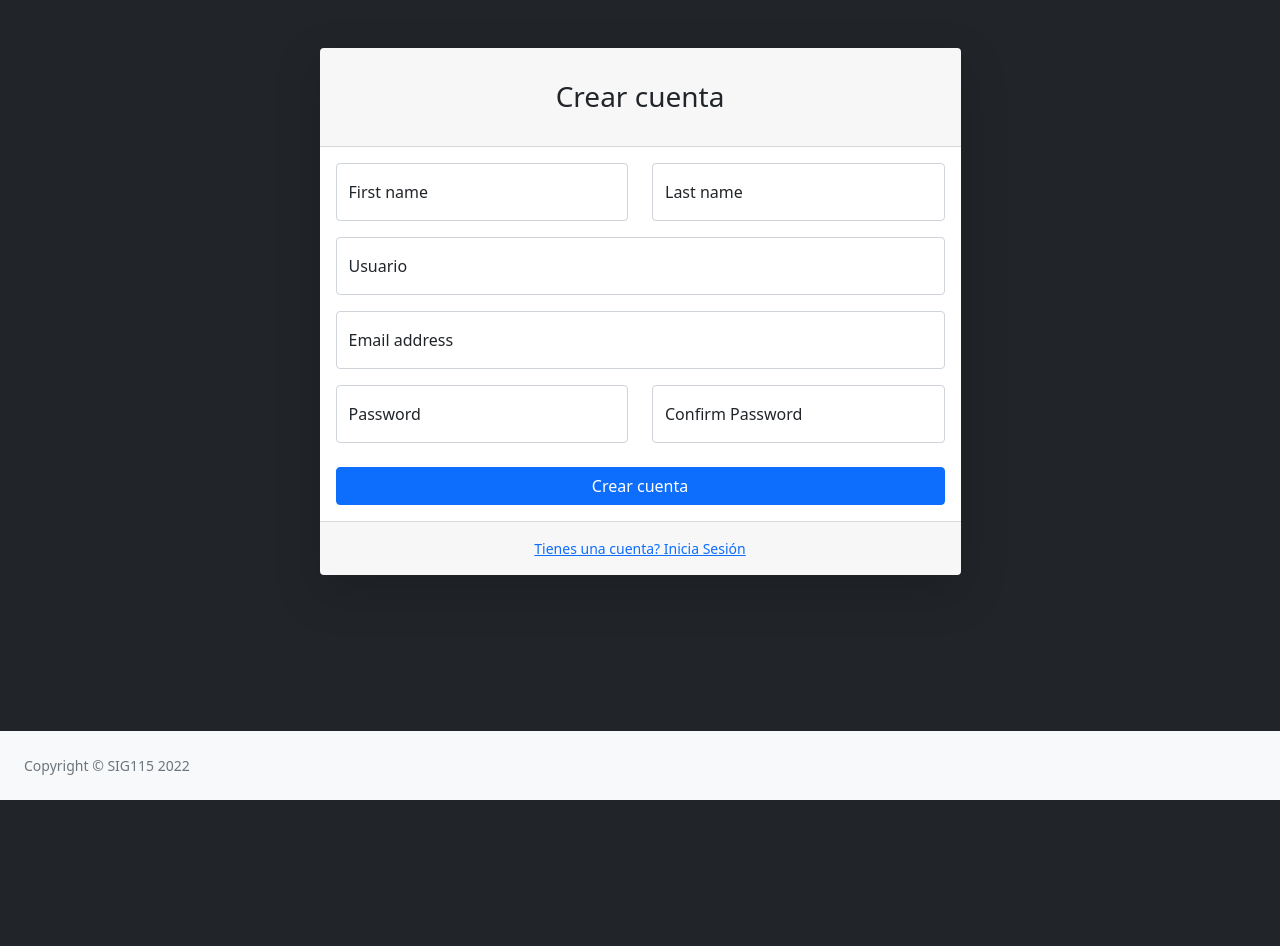
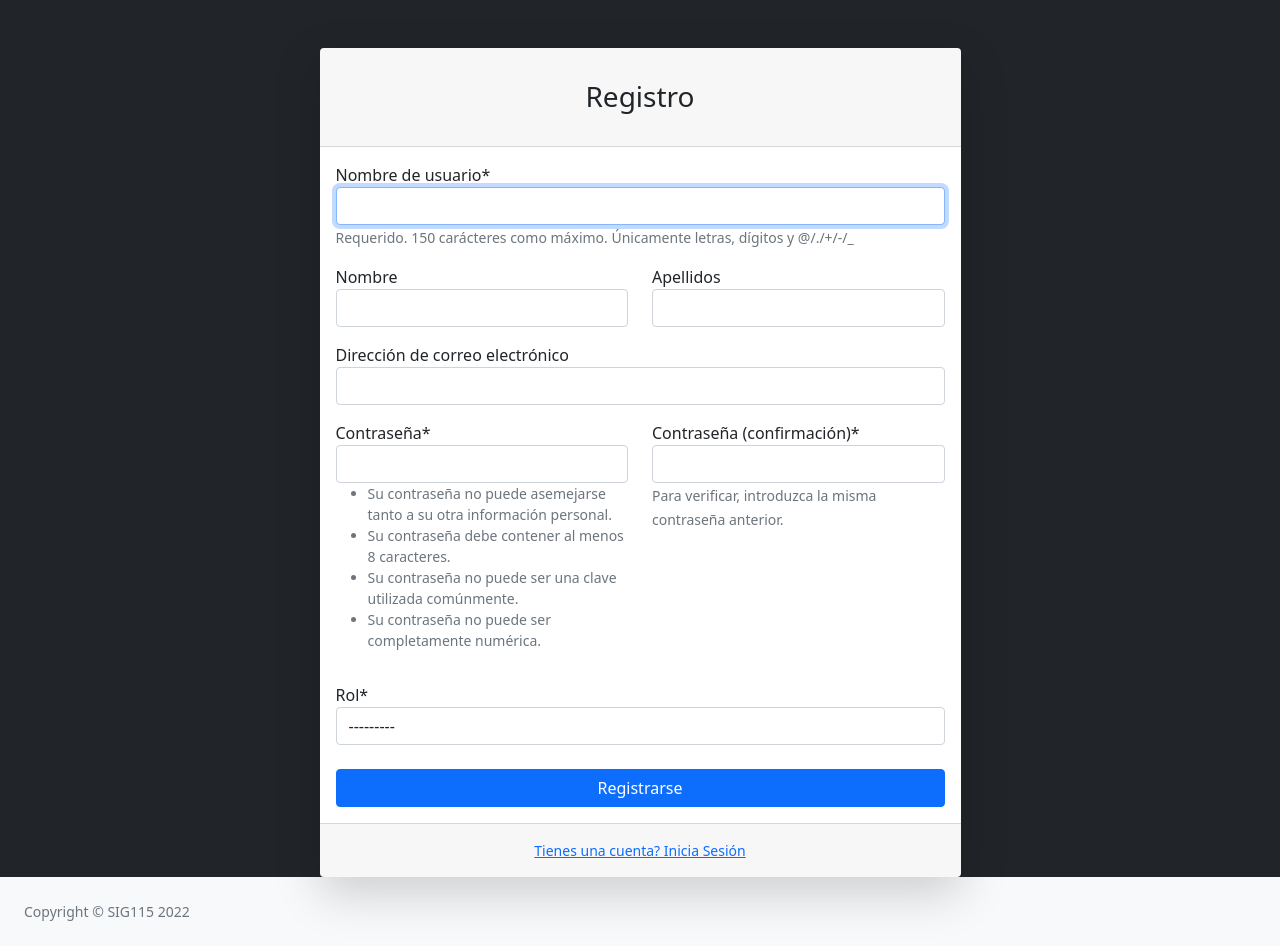
Before and after one commit to repositorioUES/ProyectoSGI115, a Django app: page /registro/ in a window 1280 px wide. Before the commit the page ends 800 px from the top, so only its background shows below. Run offline with Django 3.2, Linux system fonts and the light colour scheme; parts of the project's set-up code (start-up, migrations or seed data) failed here and were passed over; some libraries are stand-ins or nearby versions.

Commit message:
Roles de usuarios

```diff
--- a/SistemaGerencial/forms.py
+++ b/SistemaGerencial/forms.py
@@ -1,7 +1,15 @@
 from django import forms
 from django.contrib.auth.forms import UserCreationForm
 from django.contrib.auth.models import User
+from .models import User
 
 
 class CustomUserCreationForm(UserCreationForm):
-    pass
+
+    class Meta:
+        model = User
+        fields = ['username', 'first_name', 'last_name', 'email', 'password1', 'password2', 'rol']
+
+    def __init__(self, *args, **kwargs):
+        super(self.__class__, self).__init__(*args, **kwargs)
+        self.fields['rol'].required = True
--- a/SistemaGerencial/models.py
+++ b/SistemaGerencial/models.py
@@ -2,6 +2,5 @@ from django.db import models
 from django.contrib.auth.models import AbstractUser
 # Create your models here.
 class User(AbstractUser):
-    is_administador = models.BooleanField('Administrador', default=False)
-    is_estrategico = models.BooleanField('Estrategico', default=False)
-    is_tactico = models.BooleanField('Tactico', default=False)
+    ROL = (('administrador','Administrador'),('estrategico', 'Estrategico'), ('tactico', 'Tactico'))
+    rol = models.CharField(max_length=20, choices=ROL, blank=True, help_text='')
--- a/SistemaGerencial/templates/registration/login.html
+++ b/SistemaGerencial/templates/registration/login.html
@@ -26,8 +26,10 @@
                                             </div>
                                         </div>
                                     <div class="card-body">
-                                         {% if form.errors %}
-                                            <p class="error">Credenciales Incorrectas !!!</p>
+                                        {% if form.errors %}
+                                            <div class="alert alert-warning" role="alert">
+                                                <p class="error">Credenciales Incorrectas !!!</p>
+                                            </div>
                                           {% endif %}
                                         <form method="post"  role="form" action="">
                                             {% csrf_token %}
--- a/SistemaGerencial/templates/registration/registro.html
+++ b/SistemaGerencial/templates/registration/registro.html
@@ -1,4 +1,6 @@
 {% load static %}
+{% load crispy_forms_tags %}
+
 <!DOCTYPE html>
 <html lang="en">
     <head>
@@ -19,48 +21,51 @@
                         <div class="row justify-content-center">
                             <div class="col-lg-7">
                                 <div class="card shadow-lg border-0 rounded-lg mt-5">
-                                    <div class="card-header"><h3 class="text-center font-weight-light my-4">Crear cuenta</h3></div>
+                                    <div class="card-header"><h3 class="text-center font-weight-light my-4">Registro</h3></div>
                                     <div class="card-body">
                                         <form method="post"  role="form" action="">
                                             {% csrf_token %}
+                                            <div class="form-floating mb-3">
+                                                {{ form.username|as_crispy_field }}
+                                            </div>
                                             <div class="row mb-3">
                                                 <div class="col-md-6">
                                                     <div class="form-floating mb-3 mb-md-0">
-                                                        <input class="form-control" id="inputFirstName" type="text" placeholder="Enter your first name" />
-                                                        <label for="inputFirstName">First name</label>
+                                                        {{ form.first_name|as_crispy_field }}
                                                     </div>
                                                 </div>
                                                 <div class="col-md-6">
                                                     <div class="form-floating">
-                                                        <input class="form-control" id="inputLastName" type="text" placeholder="Enter your last name" />
-                                                        <label for="inputLastName">Last name</label>
+                                                        {{ form.last_name|as_crispy_field }}
                                                     </div>
                                                 </div>
                                             </div>
                                             <div class="form-floating mb-3">
-                                                <input class="form-control" name="username" type="text" placeholder="Usuario" />
-                                                <label for="username">Usuario</label>
-                                            </div>
-                                            <div class="form-floating mb-3">
-                                                <input class="form-control" id="inputEmail" type="email" placeholder="name@example.com" />
-                                                <label for="inputEmail">Email address</label>
+                                                {{ form.email|as_crispy_field }}
                                             </div>
                                             <div class="row mb-3">
                                                 <div class="col-md-6">
                                                     <div class="form-floating mb-3 mb-md-0">
-                                                        <input class="form-control" id="inputPassword" type="password" placeholder="Create a password" />
-                                                        <label for="inputPassword">Password</label>
+                                                {{ form.password1|as_crispy_field }}
                                                     </div>
                                                 </div>
                                                 <div class="col-md-6">
                                                     <div class="form-floating mb-3 mb-md-0">
-                                                        <input class="form-control" id="inputPasswordConfirm" type="password" placeholder="Confirm password" />
-                                                        <label for="inputPasswordConfirm">Confirm Password</label>
+                                                {{ form.password2|as_crispy_field }}
                                                     </div>
                                                 </div>
                                             </div>
+                                            <div class="form-floating mb-3">
+                                                {{ form.rol|as_crispy_field }}
+                                            </div>
+                                            {% if form.non_field_errors %}
+                                                {% for error in form.non_field_errors %}
+                                                    <p class="text-danger">{{ error }}
+
+                                                {% endfor %}
+                                            {% endif %}
                                             <div class="mt-4 mb-0">
-                                                <div class="d-grid"><input type="submit" value="Crear cuenta" class="btn btn-primary btn-block"></div>
+                                                <div class="d-grid"><input type="submit" value="Registrarse" class="btn btn-primary btn-block"></div>
                                             </div>
                                         </form>
                                     </div>
@@ -71,6 +76,7 @@
                             </div>
                         </div>
                     </div>
+
                 </main>
             </div>
             <div id="layoutAuthentication_footer">
--- a/SistemaGerencial/views.py
+++ b/SistemaGerencial/views.py
@@ -16,12 +16,12 @@ def registro(request):
     }
 
     if request.method == 'POST':
-        formulario=CustomUserCreationForm(data=request.POST)
+        formulario = CustomUserCreationForm(data=request.POST)
         if formulario.is_valid():
             formulario.save()
             user = authenticate(username=formulario.cleaned_data["username"], password=formulario.cleaned_data["password1"])
             login(request, user)
             messages.success(request, "Registro exitoso")
             return redirect(to="index")
-        data["form"]=formulario
+        data["form"] = formulario
     return render(request, 'registration/registro.html', data)
```
Also changed, not shown: ProyectoSIG/settings.py (+6 -3 lines), SistemaGerencial/templates/base.html (+6 -2 lines), SistemaGerencial/migrations/0001_initial.py (deleted), db.sqlite3.
